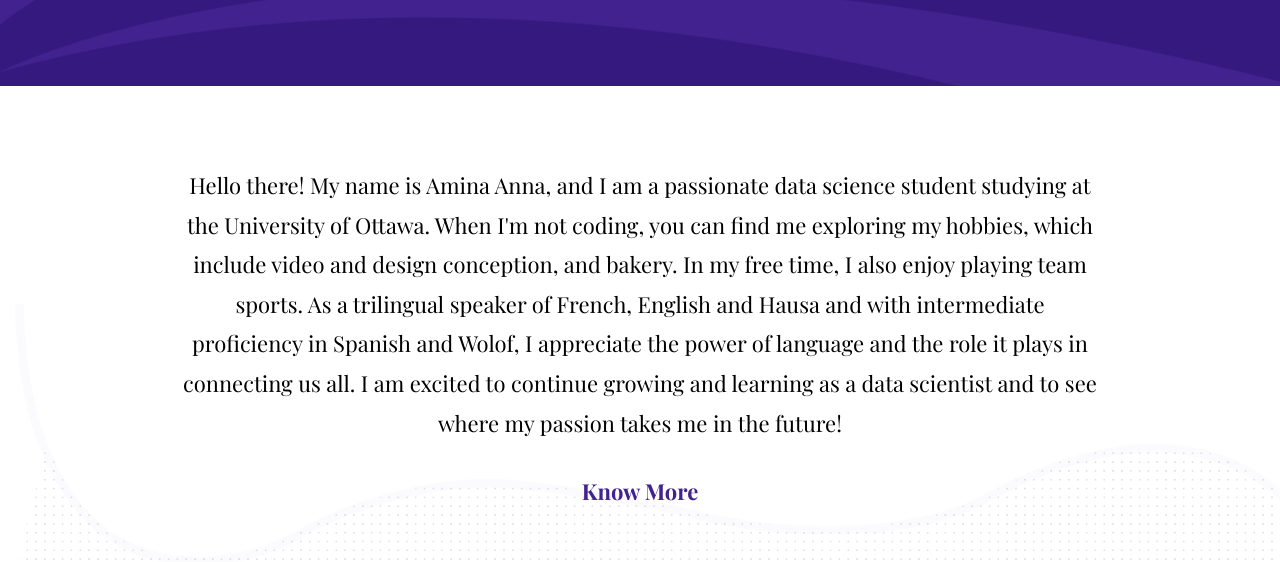
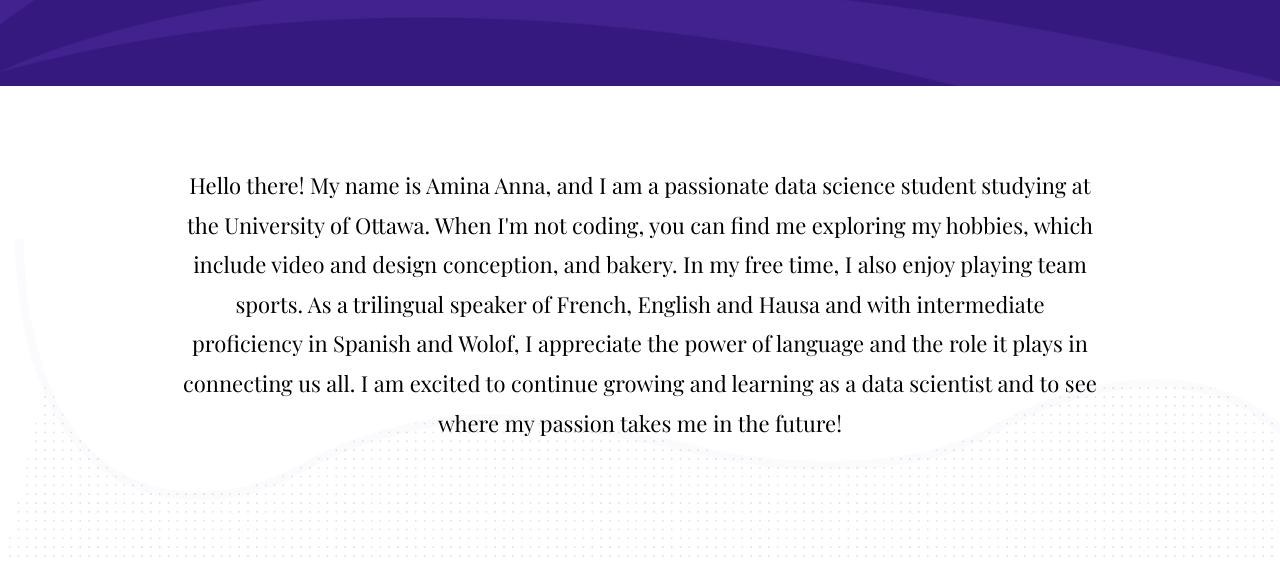
Before and after one commit to amin-nna/amin-nna.github.io, a website: page index.html in a window 1280 px wide. Shown: the part 390-952 px from the top of the page. Drawn offline with nearby package versions, Linux system fonts and the light colour scheme.

Commit message:
Update index.html

```diff
--- a/index.html
+++ b/index.html
@@ -103,7 +103,7 @@
       <div class="col-lg-10 mx-auto text-center">
         <p class="font-secondary paragraph-lg text-dark">Hello there! My name is Amina Anna, and I am a passionate data science student studying at the University of Ottawa. When I'm not coding, you can find me exploring my hobbies, which include video and design conception, and bakery. In my free time, I also enjoy playing team sports. As a trilingual speaker of French, English and Hausa and with intermediate proficiency in Spanish and Wolof, I appreciate the power of language and the role it plays in connecting us all.
           I am excited to continue growing and learning as a data scientist and to see where my passion takes me in the future!</p>
-        <a href="about.html" class="btn btn-transparent">know more</a>
+
       </div>
     </div>
   </div>
```
